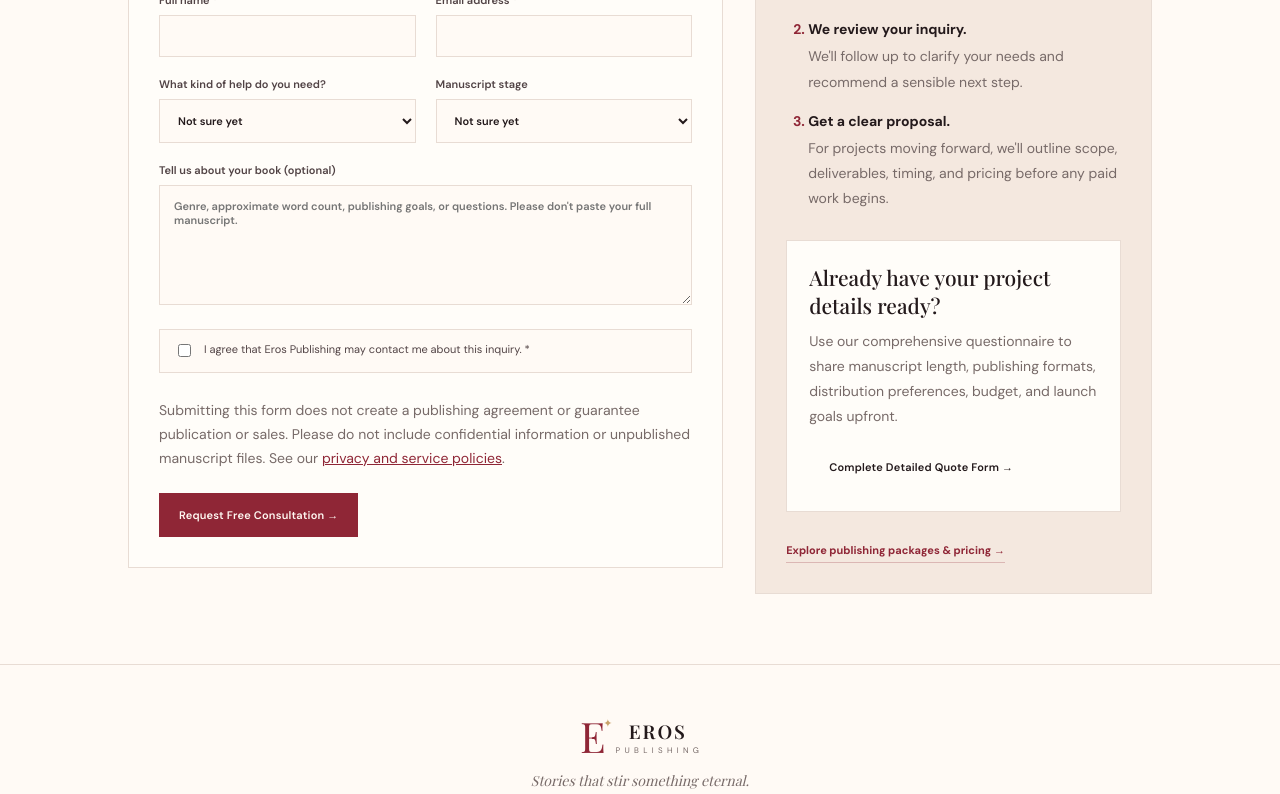
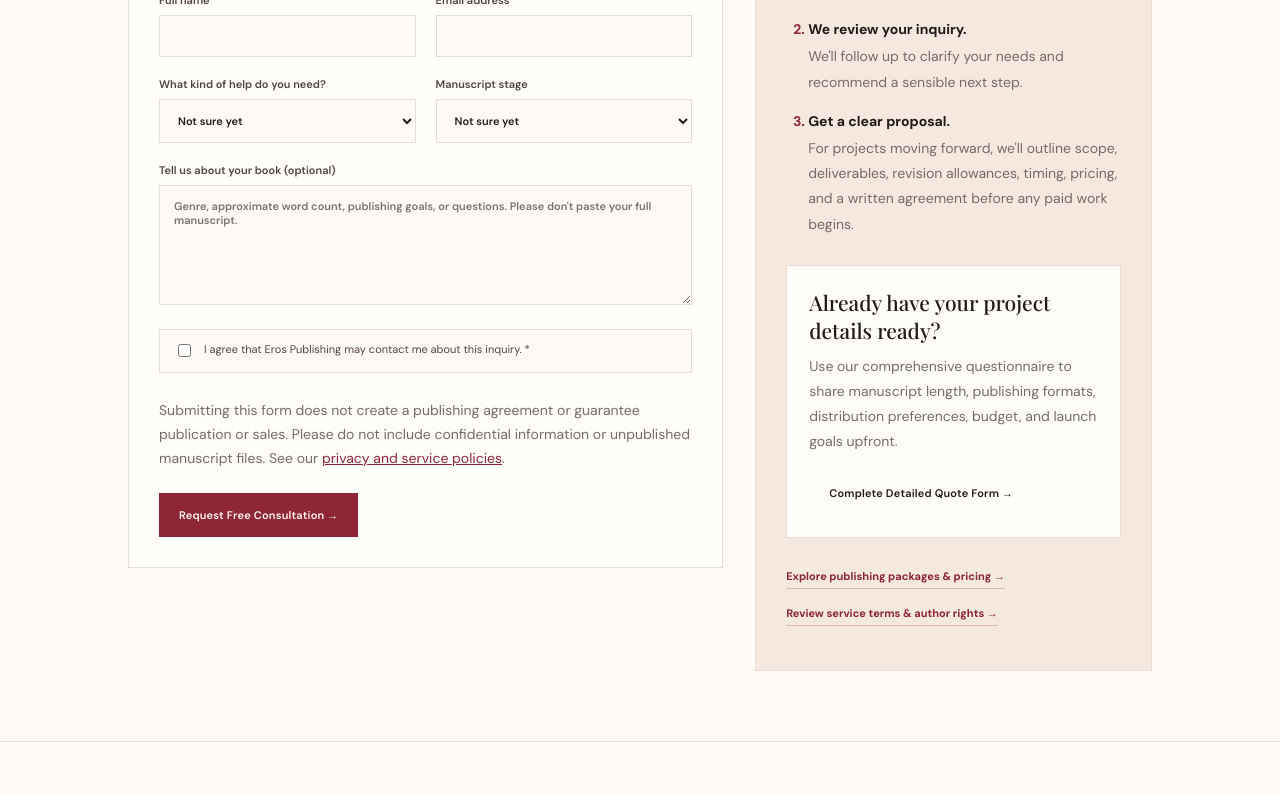
Before and after one commit to erospublish-bit/eros-publishing, a Next.js app: page /publishing-quote in a window 1280 px wide. Shown: the part 760-1554 px from the top of the page. Built offline with nearby package versions, Linux system fonts and the light colour scheme; a web font is replaced by a local one.

Commit message:
Link consultation process to clear service terms and written agreement

```diff
--- a/app/publishing-quote/page.tsx
+++ b/app/publishing-quote/page.tsx
@@ -115,14 +115,14 @@ export default function PublishingQuotePage() {
           <ol>
             <li><strong>Tell us about your project.</strong><p>Complete the short form with what you know today.</p></li>
             <li><strong>We review your inquiry.</strong><p>We'll follow up to clarify your needs and recommend a sensible next step.</p></li>
-            <li><strong>Get a clear proposal.</strong><p>For projects moving forward, we'll outline scope, deliverables, timing, and pricing before any paid work begins.</p></li>
+            <li><strong>Get a clear proposal.</strong><p>For projects moving forward, we'll outline scope, deliverables, revision allowances, timing, pricing, and a written agreement before any paid work begins.</p></li>
           </ol>
           <div className="quick-quote-detailed">
             <h3>Already have your project details ready?</h3>
             <p>Use our comprehensive questionnaire to share manuscript length, publishing formats, distribution preferences, budget, and launch goals upfront.</p>
             <Link className="button book-secondary-button" href="/publishing-quote/detailed">Complete Detailed Quote Form →</Link>
           </div>
-          <Link className="text-link" href="/publishing-pricing">Explore publishing packages & pricing →</Link>
+          <Link className="text-link" href="/publishing-pricing">Explore publishing packages & pricing →</Link><p><Link className="text-link" href="/legal#service-scope">Review service terms & author rights →</Link></p>
         </aside>
       </section>
     </PageShell>
```
